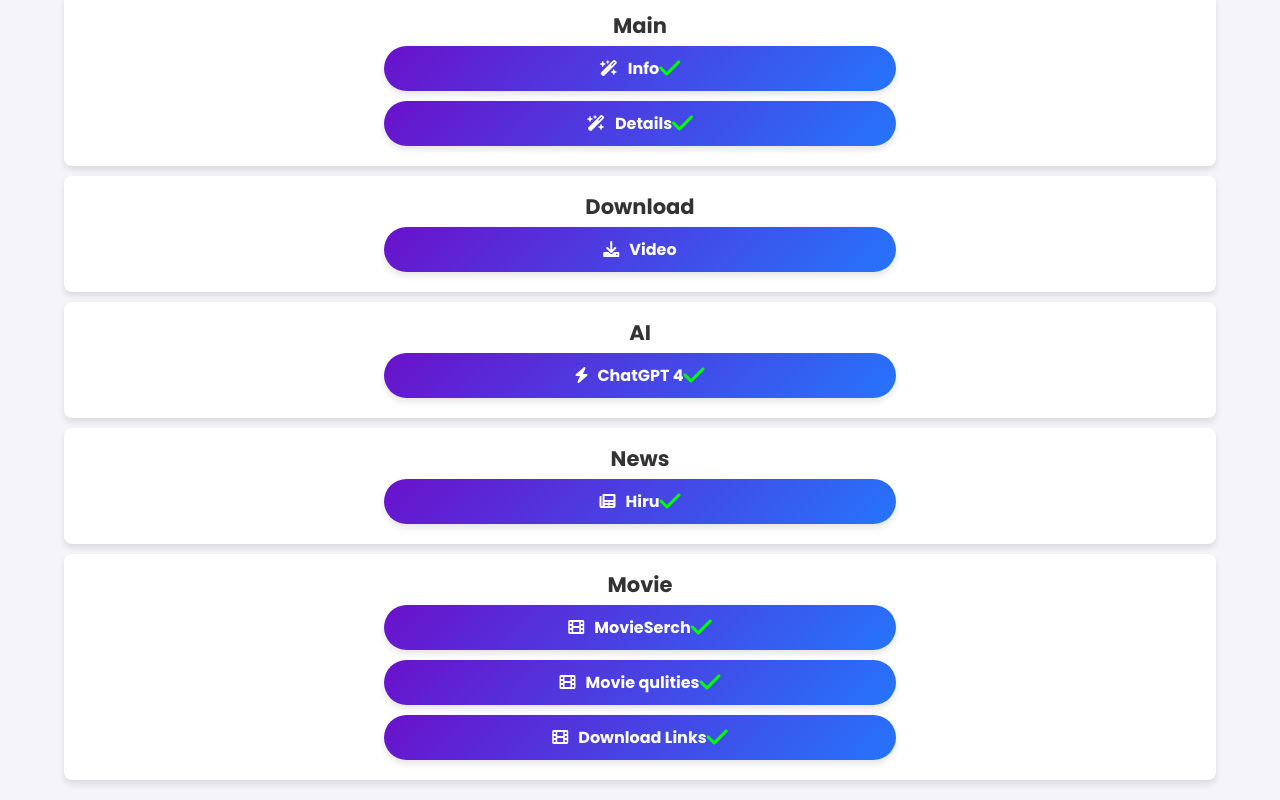
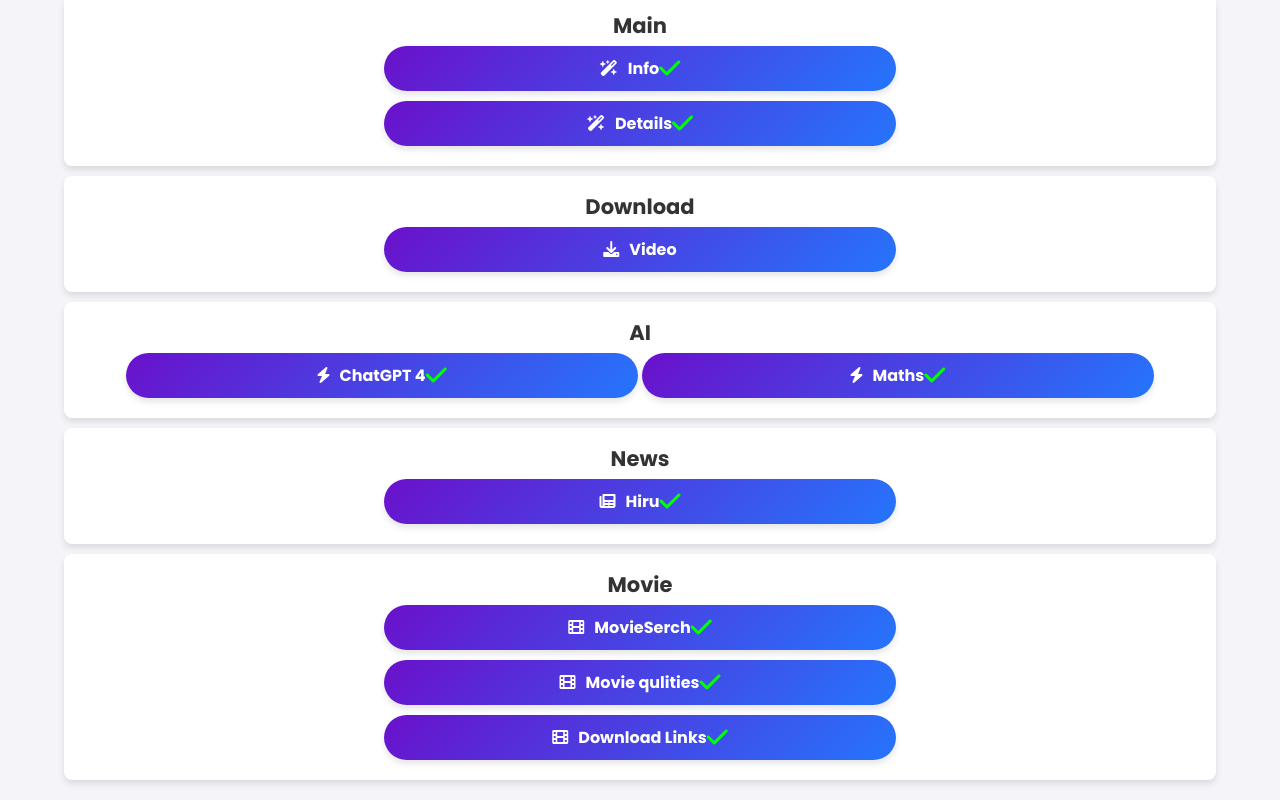
Before and after one commit to NethinduSL/Bit-x-Apis, a website: page home.html in a window 1280 px wide. Shown: the part 949-1749 px from the top of the page. Drawn offline with Linux system fonts and the light colour scheme.

Commit message:
Update home.html

```diff
--- a/home.html
+++ b/home.html
@@ -270,6 +270,11 @@
                     <span class="icc"><i class="fa-solid fa-bolt"></i></span>ChatGPT 4
                     <i class="fa-solid fa-check fa-xl" style="color: #00ff00;"></i>
                 </a>
+                <a href="/math?q=2*2" class="but">
+                    <span class="icc"><i class="fa-solid fa-bolt"></i></span>Maths
+                    <i class="fa-solid fa-check fa-xl" style="color: #00ff00;"></i>
+                </a>
+
             </div>
     <div class="category">
                 <h3>News</h3>
```
